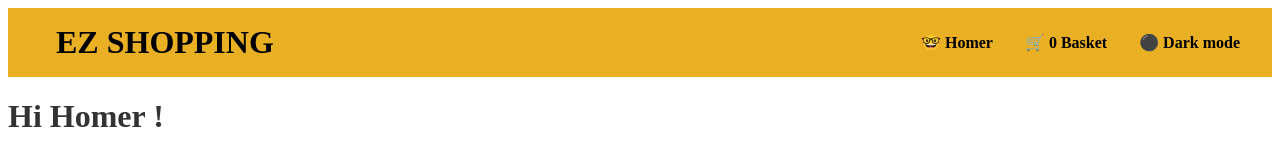
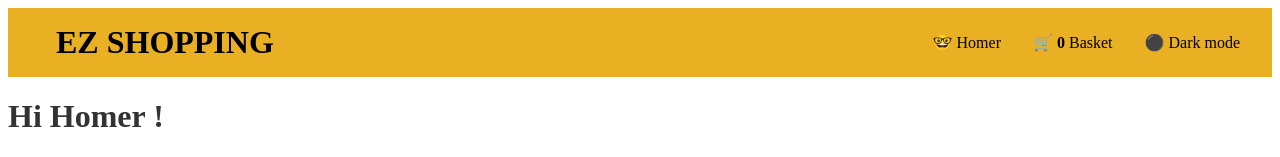
Before and after one commit to SimonPineaut/react-ez-shopping, a React (Vite) app: page /basket in a window 1280 px wide. Shown: the top 157 px of the page. Built offline with nearby package versions, Linux system fonts and the light colour scheme.

Commit message:
navbar styling

```diff
--- a/src/components/NavBar.jsx
+++ b/src/components/NavBar.jsx
@@ -29,7 +29,7 @@ function NavBar() {
       <h1><NavLink to="/">EZ SHOPPING</NavLink></h1>
       <div>
         <NavLink to="/user">🤓 Homer</NavLink>
-        <NavLink to="/basket">🛒 {state.length} Basket</NavLink>
+        <NavLink to="/basket">🛒 <strong>{state.length}</strong> Basket</NavLink>
         <a onClick={toggleTheme}>{darkModeEnabled(theme)}</a>
       </div>
     </NavContainer>
--- a/src/styles/NavBarStyled.jsx
+++ b/src/styles/NavBarStyled.jsx
@@ -19,11 +19,10 @@ const NavContainer = styled.div`
       margin: 0 1em;
       text-decoration: none;
       color: black;
-      font-weight: bold;
 
-    &:hover {
-      cursor: pointer;
-    }
+      &:hover {
+        cursor: pointer;
+      }
     }
 `;
 
```
